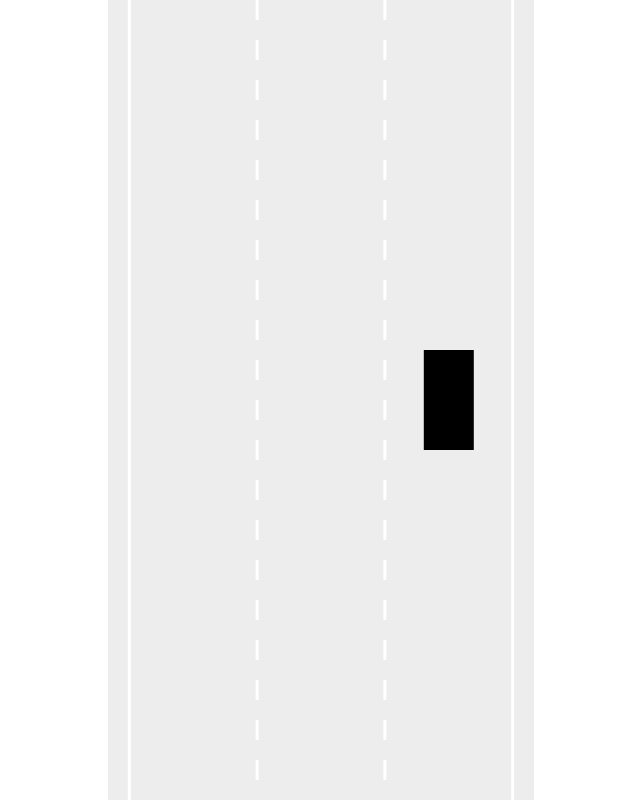
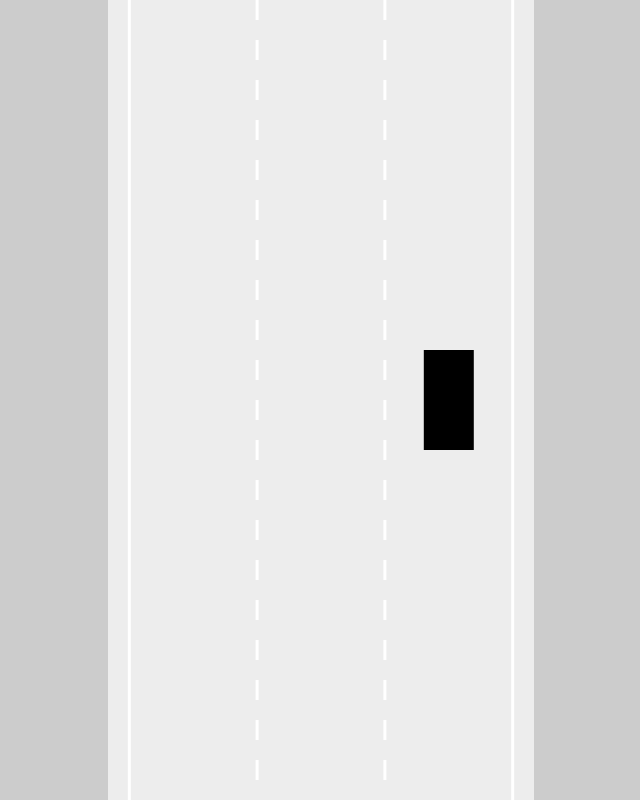
Before and after one commit to d3p1/self-driving-car, a website: page docs/index.html in a window 1280 px wide. Shown: the whole page, without its empty margins (319-959 px from the left). Drawn offline with Linux system fonts and the light colour scheme.

Commit message:
feat: improve body background color [#1]

```diff
--- a/docs/css/styles.css
+++ b/docs/css/styles.css
@@ -5,4 +5,5 @@
 body {
   margin: 0;
   overflow: hidden;
+  background-color: hsl(0, 0%, 80%);
 }
```
